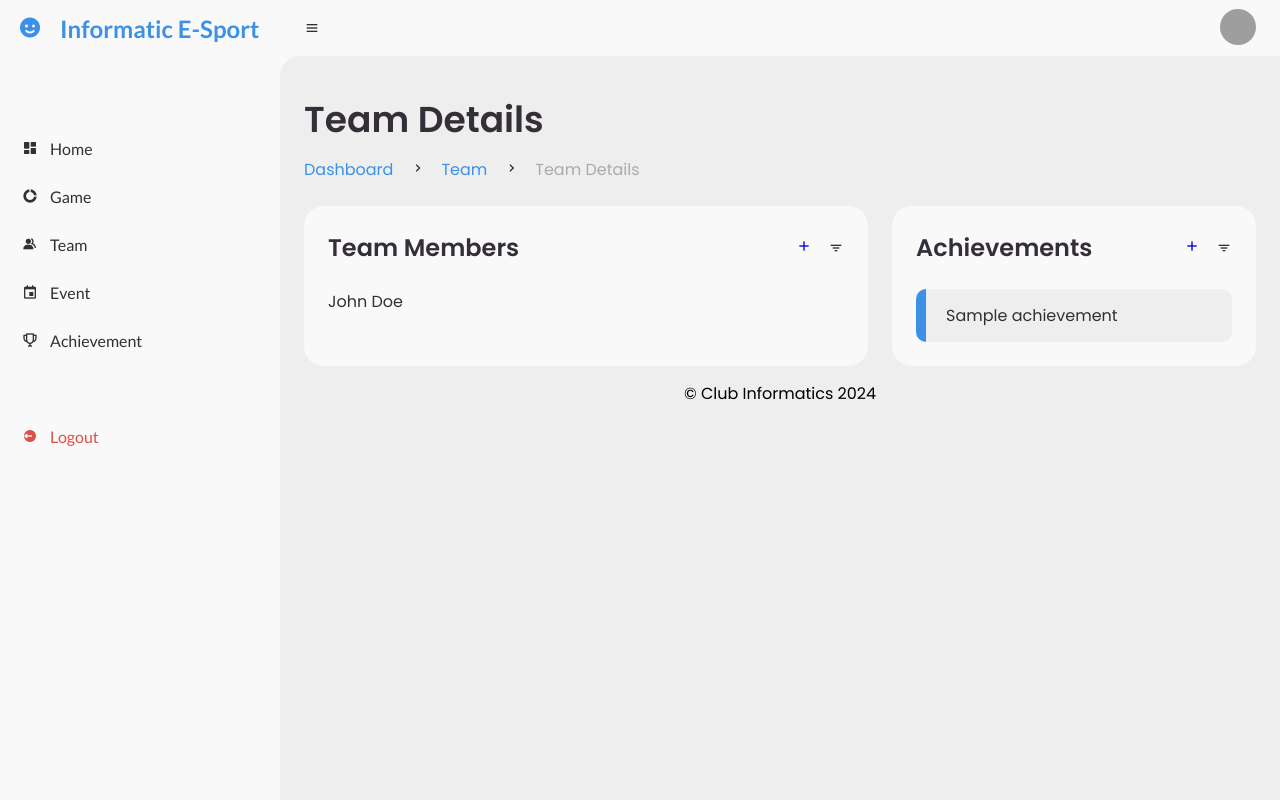
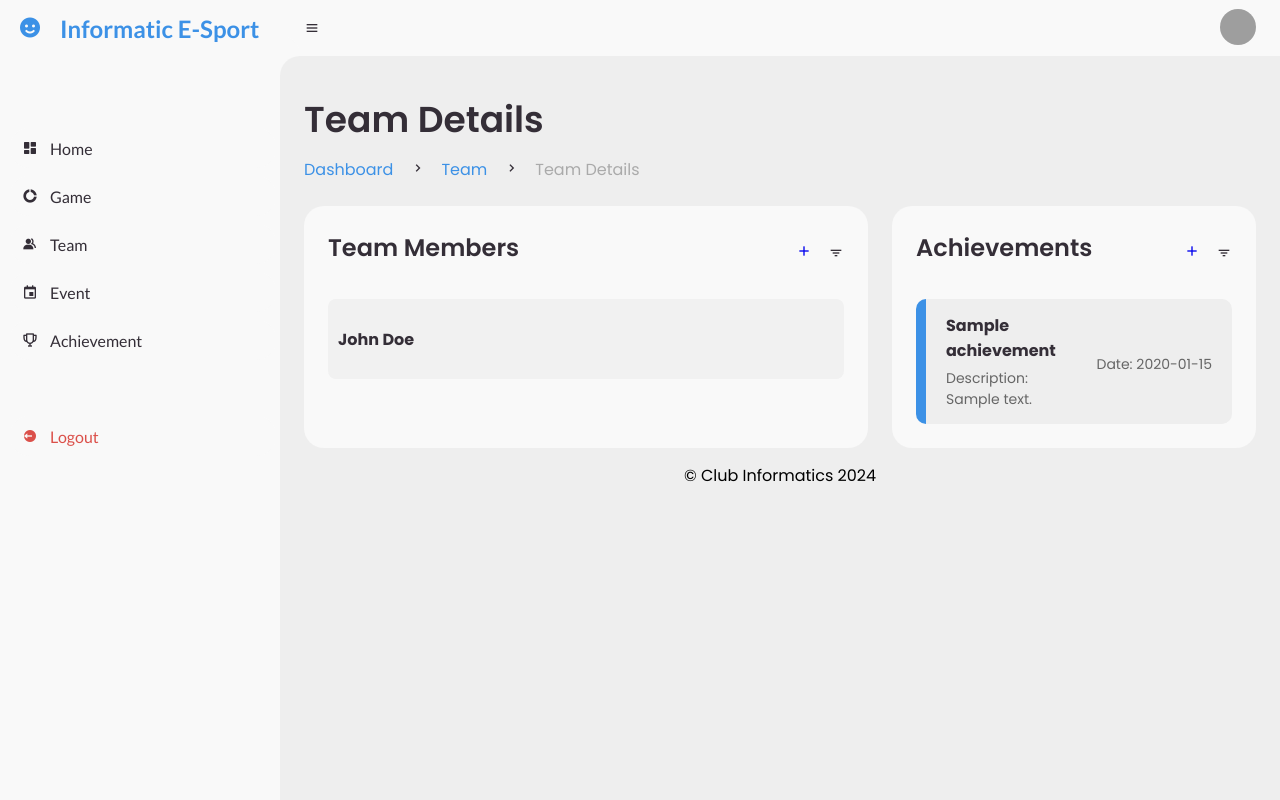
Before and after one commit to nathanielglenn02/capstone_fsp, a PHP site: page /Capstone-FSP/admin/team/detail_team.php?idteam=1 in a window 1280 px wide. Run offline with PHP 8.4, Linux system fonts and the light colour scheme; data comes from the database, SQL or seed files in the repository; tables that the repository leaves empty hold one stand-in row (values such as "Sample post"); some libraries are stand-ins or nearby versions; grey boxes are pictures that could not be loaded.

Commit message:
cantik ui detil team

```diff
--- a/admin/team/detail_team.php
+++ b/admin/team/detail_team.php
@@ -72,11 +72,20 @@ if ($idteam) {
                 <?php
                 foreach ($achievements as $achievement) {
                     echo "<li class='completed'>";
-                    echo "<p>" . htmlspecialchars($achievement->getName()) . "</p>";
+                    echo "<div class='left'>";
+                    echo "<p><strong>" . htmlspecialchars($achievement->getName()) . "</strong></p>";
+                    echo "<small>Description: " . htmlspecialchars($achievement->getDescription()) . "</small>";
+                    echo "</div>";
+                    echo "<div class='right'>";
+                    echo "<small>Date: " . htmlspecialchars($achievement->getDate()) . "</small>";
+                    echo "</div>";
                     echo "</li>";
                 }
                 ?>
             </ul>
+
+
+
         </div>
     </div>
 
--- a/style.css
+++ b/style.css
@@ -12,6 +12,54 @@ a {
 
 li {
 	list-style: none;
+}
+
+.todo-list li {
+    background-color: #f1f1f1;
+    border-radius: 8px;
+    padding: 10px;
+    margin-bottom: 15px;
+    display: flex;
+    justify-content: space-between;
+    align-items: center;
+    min-height: 80px;
+}
+
+.todo-list li .left {
+    flex-grow: 1;
+    max-width: 60%;
+    word-wrap: break-word;
+}
+
+.todo-list li .right {
+    flex-shrink: 0;
+    text-align: right;
+    margin-left: 20px;
+    white-space: nowrap;
+    font-size: 14px;
+    color: #666;
+}
+
+.todo-list li p {
+    margin: 0;
+    font-weight: bold;
+}
+
+.todo-list li small {
+    display: block;
+    margin-top: 5px;
+    color: #666;
+    font-size: 14px;
+    word-wrap: break-word;
+}
+
+.head h3 {
+    margin-bottom: 10px;
+}
+
+.todo-list li p,
+.todo-list li small {
+    max-width: 100%;
 }
 
 :root {
```
